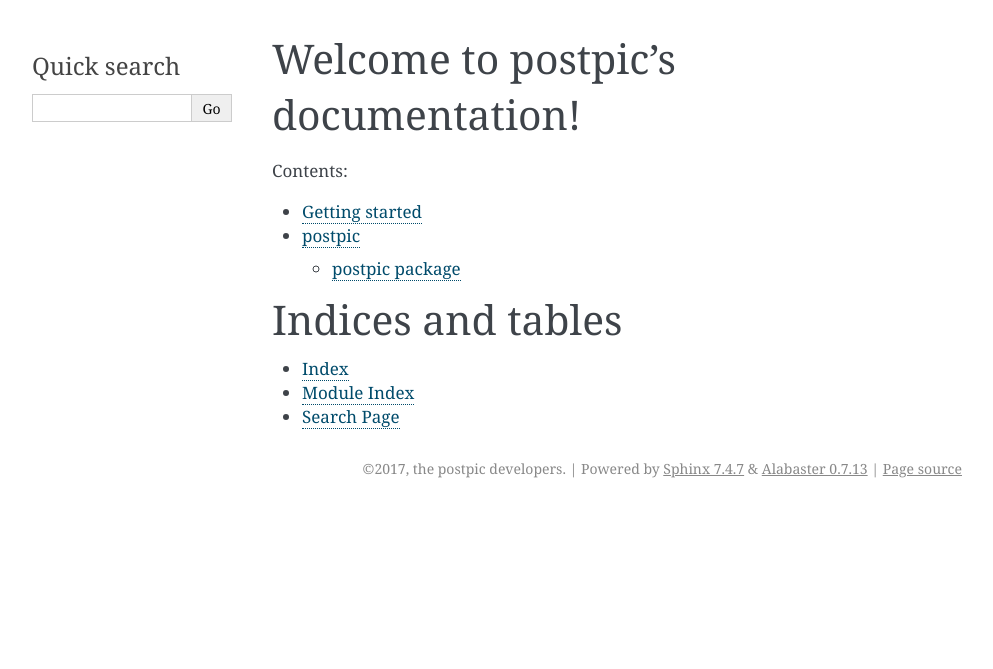
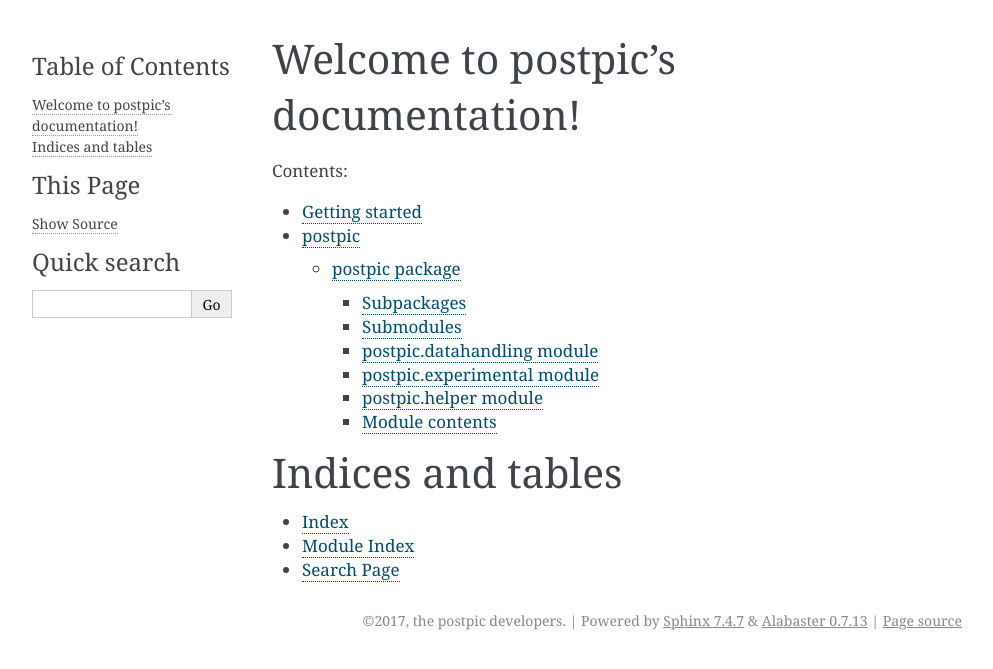
Before and after one commit to skuschel/postpic, a Sphinx documentation site: the page built from doc/source/index.rst, in a window 1280 px wide. Shown: the top 669 px of the page, without its empty margins (148-1141 px from the left). Built offline with Sphinx 7.4.7, drawn with Linux system fonts in a browser that asks for light colours; part of the change alters nothing that is shown.

Commit message:
sphinx: add sidebar

```diff
--- a/doc/source/conf.py
+++ b/doc/source/conf.py
@@ -142,6 +142,8 @@ html_static_path = ['_static']
 html_sidebars = {
     '**': [
         'relations.html',  # needs 'show_related': True theme option to display
+        'localtoc.html',
+        'sourcelink.html',
         'searchbox.html',
     ]
 }
--- a/doc/source/index.rst
+++ b/doc/source/index.rst
@@ -7,7 +7,7 @@ Welcome to postpic's documentation!
 ===================================
 
 .. toctree::
-   :maxdepth: 2
+   :maxdepth: 3
    :caption: Contents:
 
    CONTRIBUTING
```
